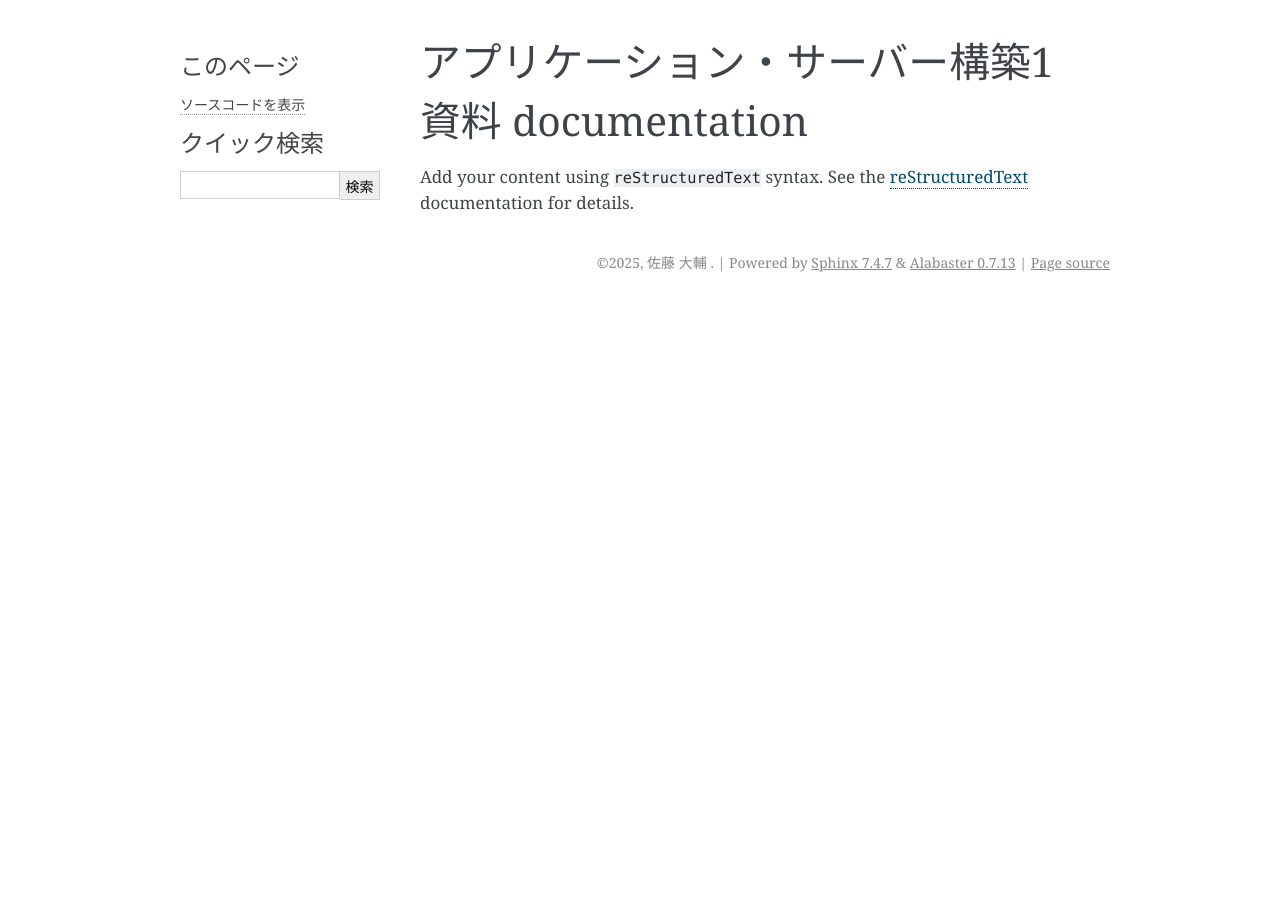
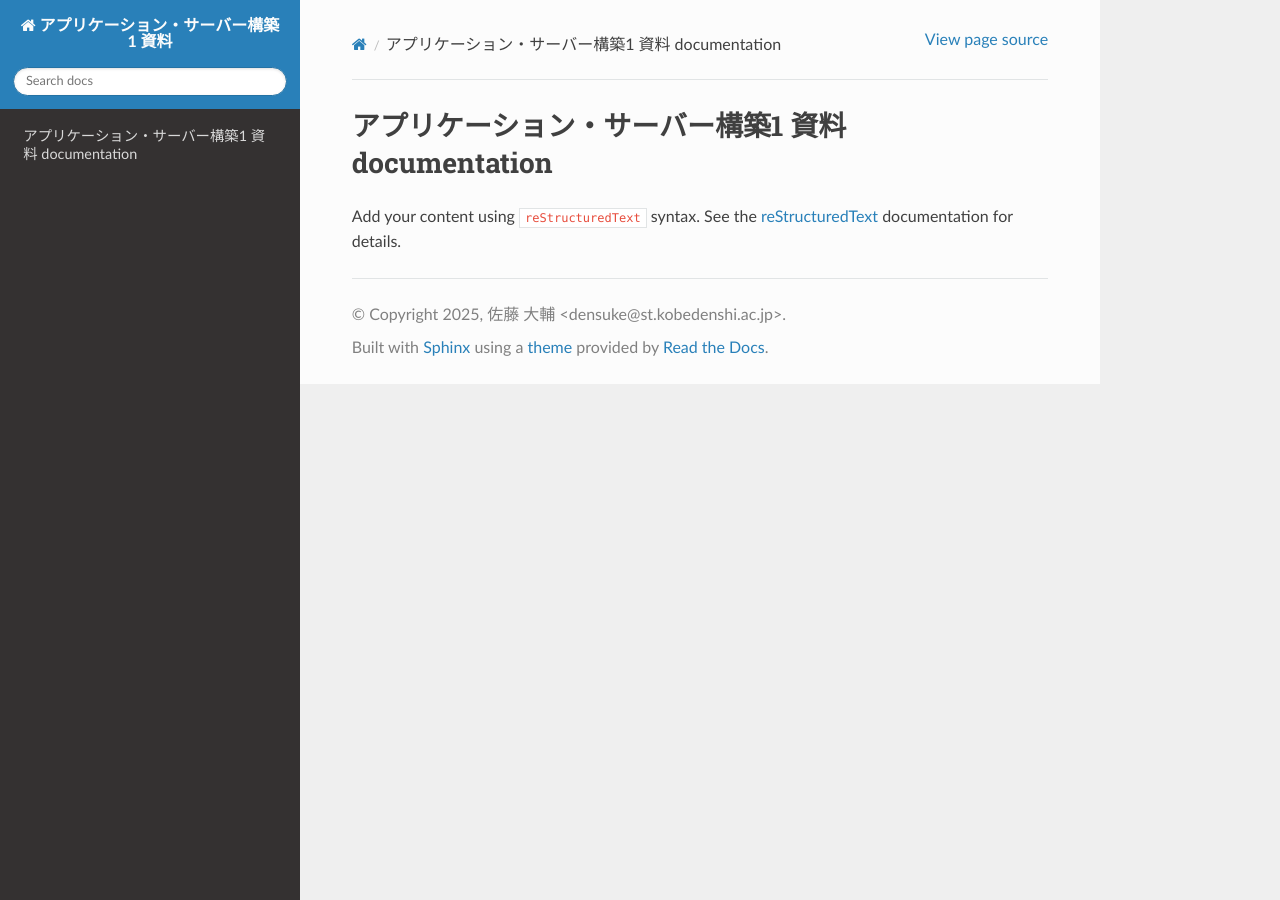
Before and after one commit to densuke/docker-docs-2025, a Sphinx documentation site: the page built from source/index.rst, in a window 1280 px wide. Built offline with Sphinx 7.4.7 and the Read the Docs theme 3.1.0, drawn with Linux system fonts in a browser that asks for light colours.

Commit message:
Read the Docsテーマ

```diff
--- a/source/conf.py
+++ b/source/conf.py
@@ -13,7 +13,7 @@ author = "佐藤 大輔 <densuke@st.kobedenshi.ac.jp>"
 # -- General configuration ---------------------------------------------------
 # https://www.sphinx-doc.org/en/master/usage/configuration.html#general-configuration
 
-extensions = []
+extensions = ["sphinx_rtd_theme"]
 
 templates_path = ["_templates"]
 exclude_patterns = []
@@ -23,5 +23,5 @@ language = "ja"
 # -- Options for HTML output -------------------------------------------------
 # https://www.sphinx-doc.org/en/master/usage/configuration.html#options-for-html-output
 
-html_theme = 'alabaster'
+html_theme = "sphinx_rtd_theme"
 html_static_path = ["_static"]
```
